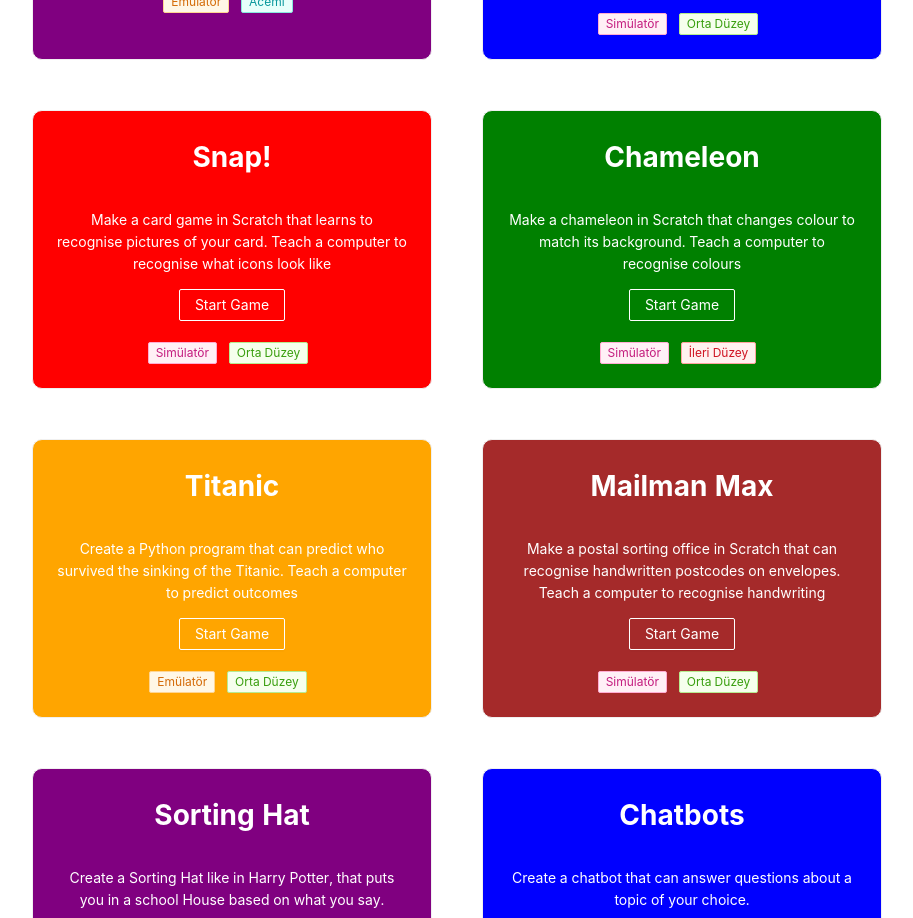
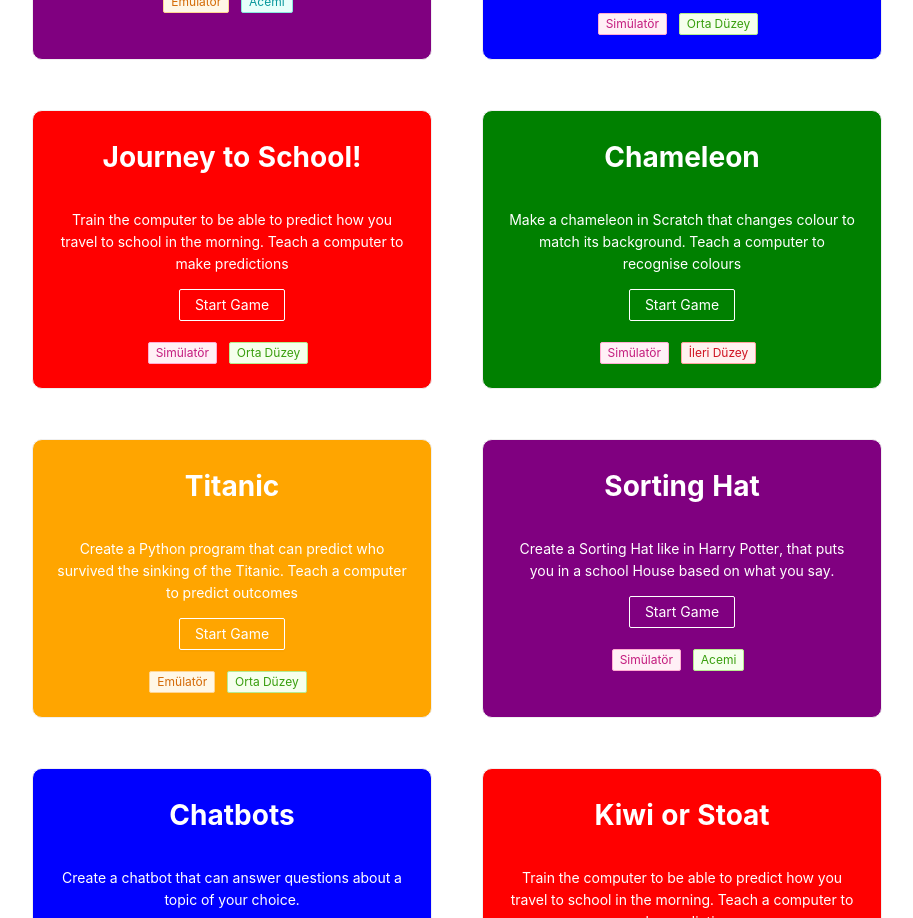
Before and after one commit to EngincanV/Software-Project-Management-Term-Project, a React (Create React App) app: page / in a window 1280 px wide. Shown: the part 380-1298 px from the top of the page, without its empty margins (183-1096 px from the left). Built offline with nearby package versions, Linux system fonts and the light colour scheme; a web font is replaced by a local one.

Commit message:
main page has been modified

```diff
--- a/src/pages/main/Main.js
+++ b/src/pages/main/Main.js
@@ -39,10 +39,10 @@ function Main() {
                     </div>
                 </Card>
                 <Card className="game" style={{ backgroundColor: 'red' }}>
-          <div className="title">Snap!</div>
+                    <div className="title">Journey to School!</div>
                     <p>
-            Make a card game in Scratch that learns to recognise pictures of
-            your card. Teach a computer to recognise what icons look like
+                        Train the computer to be able to predict how you travel to school in the morning.
+                        Teach a computer to make predictions
                     </p>
                     <Button ghost> Start Game</Button>
                     <div style={{ marginTop: '20px' }}>
@@ -74,20 +74,6 @@ function Main() {
                     <div style={{ marginTop: '20px' }}>
                         {' '}
                         <Tag color="orange"> Emülatör</Tag>{' '}
-            <Tag color="green"> Orta Düzey </Tag>
-          </div>
-        </Card>
-        <Card className="game" style={{ backgroundColor: 'Brown' }}>
-          <div className="title">Mailman Max </div>
-          <p>
-            Make a postal sorting office in Scratch that can recognise
-            handwritten postcodes on envelopes. Teach a computer to recognise
-            handwriting
-          </p>
-          <Button ghost> Start Game</Button>
-          <div style={{ marginTop: '20px' }}>
-            {' '}
-            <Tag color="pink"> Simülatör</Tag>{' '}
                         <Tag color="green"> Orta Düzey </Tag>
                     </div>
                 </Card>
```
Lines whose indentation alone changed are shown as unchanged.
